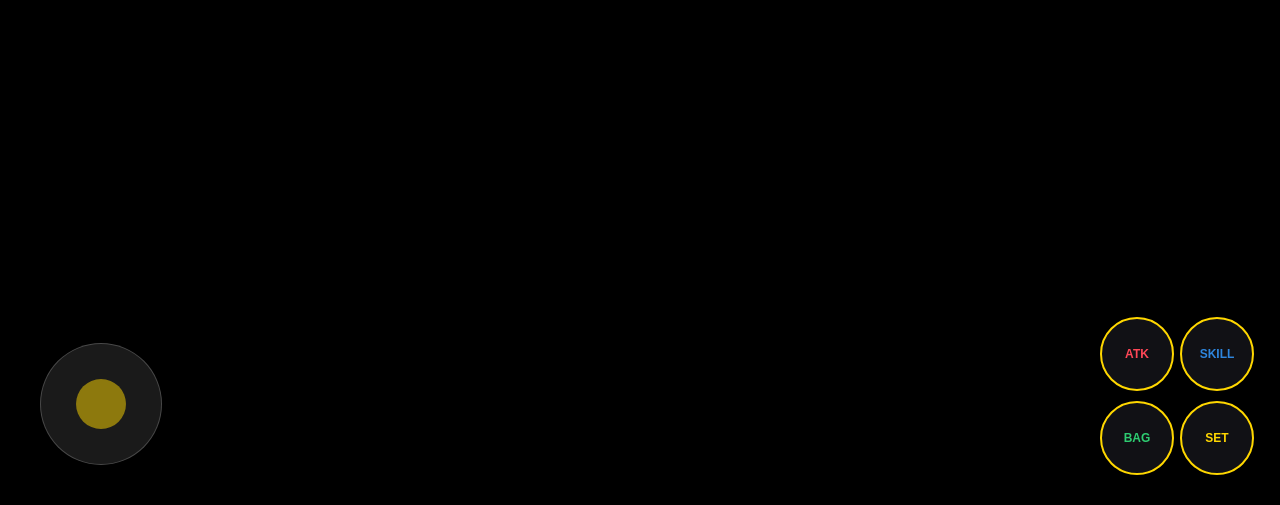
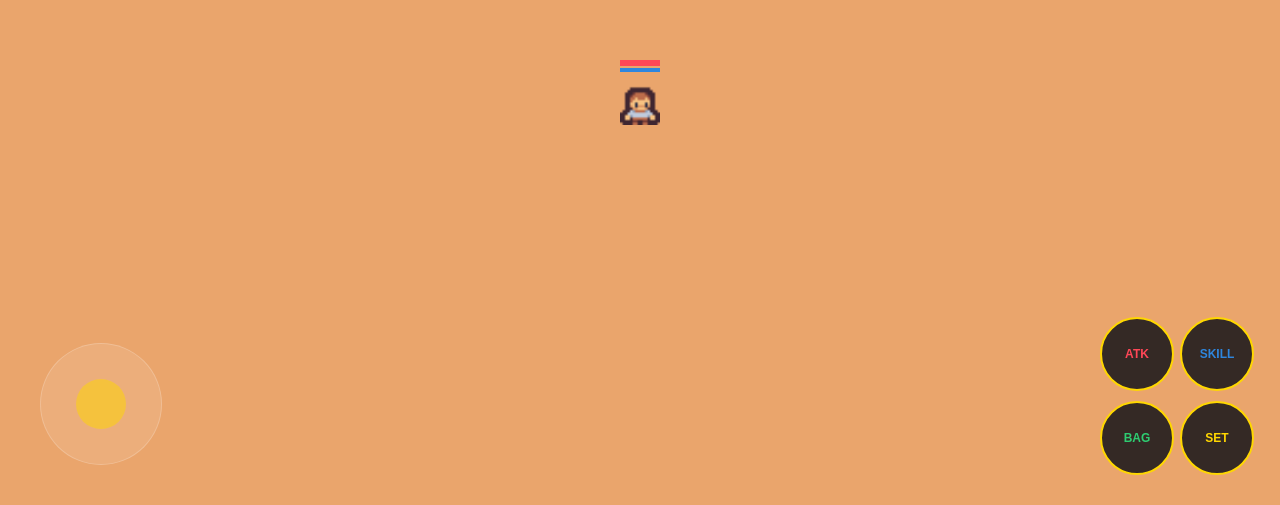
Before and after one commit to Mythicaladventure/Mythica-adventure, a plain HTML site: page index.html in a window 1280 px wide. Shown: the part 295-800 px from the top of the page. Drawn offline with Linux system fonts and the light colour scheme; animation ran at ten frames a second.

Commit message:
Refactor image loading and player drawing logic

```diff
--- a/index.html
+++ b/index.html
@@ -8,6 +8,8 @@
         :root { --gold: #ffd700; --health: #ff4757; --mana: #2e86de; }
         body { margin: 0; background: #000; overflow: hidden; touch-action: none; font-family: sans-serif; }
         #game-canvas { width: 100vw; height: 100vh; display: block; image-rendering: pixelated; }
+
+        /* Controles */
         #joystick-area { position: absolute; bottom: 40px; left: 40px; width: 120px; height: 120px; background: rgba(255,255,255,0.1); border-radius: 50%; border: 1px solid rgba(255,255,255,0.2); }
         #joystick-stick { position: absolute; top: 35px; left: 35px; width: 50px; height: 50px; background: var(--gold); border-radius: 50%; opacity: 0.5; }
         .controls { position: absolute; bottom: 30px; right: 30px; display: grid; grid-template-columns: repeat(2, 70px); gap: 10px; }
@@ -30,12 +32,29 @@
     const stick = document.getElementById('joystick-stick');
     const area = document.getElementById('joystick-area');
 
-    // Cargar tus imágenes con los nombres nuevos
-    const imgPlayer = new Image(); imgPlayer.src = 'jugador.png';
-    const imgFloor = new Image(); imgFloor.src = 'piso1.png';
+    // CONFIGURACIÓN DE IMÁGENES
+    const imgPlayer = new Image();
+    const imgFloor = new Image();
 
-    // Regla: 350 de vida para Nivel 1
-    let player = { x: 0, y: 0, speed: 4, hp: 350, maxHp: 350, mp: 100, maxMp: 100 };
+    let assetsLoaded = 0;
+    const totalAssets = 2;
+
+    function assetLoaded() {
+        assetsLoaded++;
+        if (assetsLoaded === totalAssets) {
+            console.log("Todo cargado perfectamente");
+        }
+    }
+
+    imgPlayer.onload = assetLoaded;
+    imgFloor.onload = assetLoaded;
+
+    // Asegúrate de que estos nombres sean EXACTOS a los archivos en tu GitHub
+    imgPlayer.src = 'player.png';
+    imgFloor.src = 'floor1.png';
+
+    // Jugador Nivel 1: 350 HP
+    let player = { x: 0, y: 0, speed: 5, hp: 350, maxHp: 350, mp: 100, maxMp: 100 };
     let moveDir = { x: 0, y: 0 };
 
     function init() {
@@ -45,6 +64,7 @@
         player.y = canvas.height / 2;
     }
 
+    // Lógica Joystick
     area.addEventListener('touchmove', (e) => {
         e.preventDefault();
         const touch = e.touches[0];
@@ -66,33 +86,44 @@
     });
 
     function draw() {
+        // Fondo negro de seguridad
         ctx.fillStyle = "#000";
         ctx.fillRect(0, 0, canvas.width, canvas.height);
 
-        // Dibujar Suelo
-        for(let i=0; i<canvas.width; i+=40) {
-            for(let j=0; j<canvas.height; j+=40) {
-                ctx.drawImage(imgFloor, i, j, 40, 40);
+        // 1. Dibujar Suelo (solo si cargó)
+        if (imgFloor.complete) {
+            for(let i=0; i<canvas.width; i+=40) {
+                for(let j=0; j<canvas.height; j+=40) {
+                    ctx.drawImage(imgFloor, i, j, 40, 40);
+                }
             }
         }
 
+        // 2. Mover Jugador
         player.x += moveDir.x * player.speed;
         player.y += moveDir.y * player.speed;
 
-        // Barras sobre la cabeza
-        const barY = player.y - 35;
+        // 3. Dibujar Barras sobre la cabeza
+        const barY = player.y - 45;
+        // Vida (350 HP)
         ctx.fillStyle = "#222";
-        ctx.fillRect(player.x - 20, barY, 40, 5); // Fondo vida
+        ctx.fillRect(player.x - 20, barY, 40, 6);
         ctx.fillStyle = "#ff4757";
-        ctx.fillRect(player.x - 20, barY, (player.hp / player.maxHp) * 40, 5); // Vida roja
+        ctx.fillRect(player.x - 20, barY, (player.hp / player.maxHp) * 40, 6);
+        // Maná
+        ctx.fillStyle = "#222";
+        ctx.fillRect(player.x - 20, barY + 8, 40, 4);
+        ctx.fillStyle = "#2e86de";
+        ctx.fillRect(player.x - 20, barY + 8, (player.mp / player.maxMp) * 40, 4);
 
-        ctx.fillStyle = "#222";
-        ctx.fillRect(player.x - 20, barY + 7, 40, 5); // Fondo maná
-        ctx.fillStyle = "#2e86de";
-        ctx.fillRect(player.x - 20, barY + 7, (player.mp / player.maxMp) * 40, 5); // Maná azul
-
-        // Dibujar tu nuevo personaje
-        ctx.drawImage(imgPlayer, player.x - 20, player.y - 20, 40, 40);
+        // 4. Dibujar Personaje (solo si cargó)
+        if (imgPlayer.complete) {
+            ctx.drawImage(imgPlayer, player.x - 20, player.y - 20, 40, 40);
+        } else {
+            // Si la imagen falla, dibujar un cuadro dorado temporal
+            ctx.fillStyle = "gold";
+            ctx.fillRect(player.x - 15, player.y - 15, 30, 30);
+        }
 
         requestAnimationFrame(draw);
     }
```
